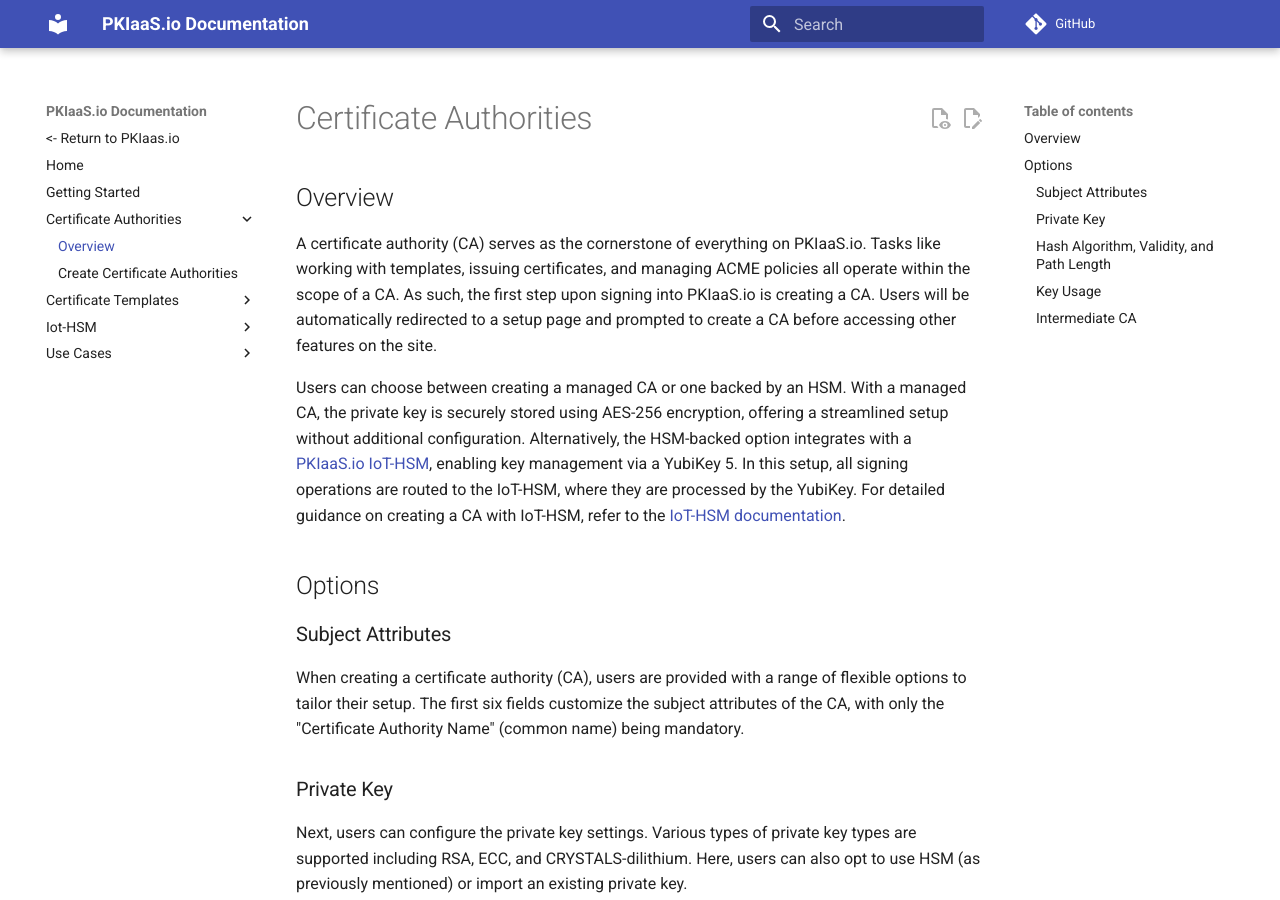
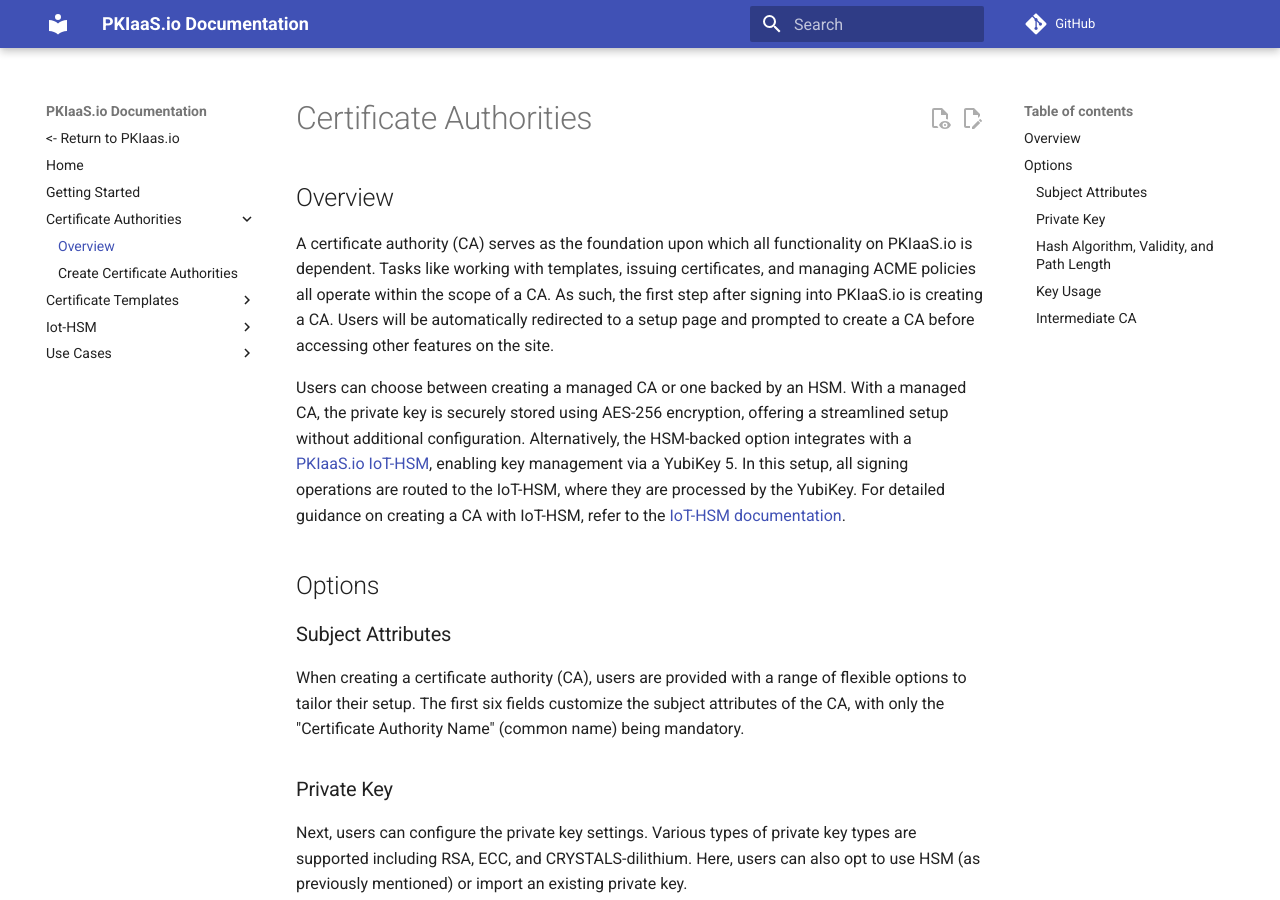
Before and after one commit to lspiehler/pkiaas-docs, an MkDocs documentation site: the page built from docs/certificate-authorities/overview.md, in a window 1280 px wide and 900 px high. Built offline with MkDocs 1.6.1 and Material for MkDocs 9.7.7, drawn with Linux system fonts in a browser that asks for light colours; comment, search, counter and statistics services are not loaded.

Commit message:
updated some CA overview verbiage

```diff
--- a/docs/certificate-authorities/overview.md
+++ b/docs/certificate-authorities/overview.md
@@ -1,7 +1,7 @@
 # Certificate Authorities
 
 ## Overview
-A certificate authority (CA) serves as the cornerstone of everything on PKIaaS.io. Tasks like working with templates, issuing certificates, and managing ACME policies all operate within the scope of a CA. As such, the first step upon signing into PKIaaS.io is creating a CA. Users will be automatically redirected to a setup page and prompted to create a CA before accessing other features on the site.
+A certificate authority (CA) serves as the foundation upon which all functionality on PKIaaS.io is dependent. Tasks like working with templates, issuing certificates, and managing ACME policies all operate within the scope of a CA. As such, the first step after signing into PKIaaS.io is creating a CA. Users will be automatically redirected to a setup page and prompted to create a CA before accessing other features on the site.
 
 Users can choose between creating a managed CA or one backed by an HSM. With a managed CA, the private key is securely stored using AES-256 encryption, offering a streamlined setup without additional configuration. Alternatively, the HSM-backed option integrates with a [PKIaaS.io IoT-HSM](https://pkiaas.io/iot-hsm), enabling key management via a YubiKey 5. In this setup, all signing operations are routed to the IoT-HSM, where they are processed by the YubiKey. For detailed guidance on creating a CA with IoT-HSM, refer to the [IoT-HSM documentation](../iot-hsm/overview.md).
 
```
